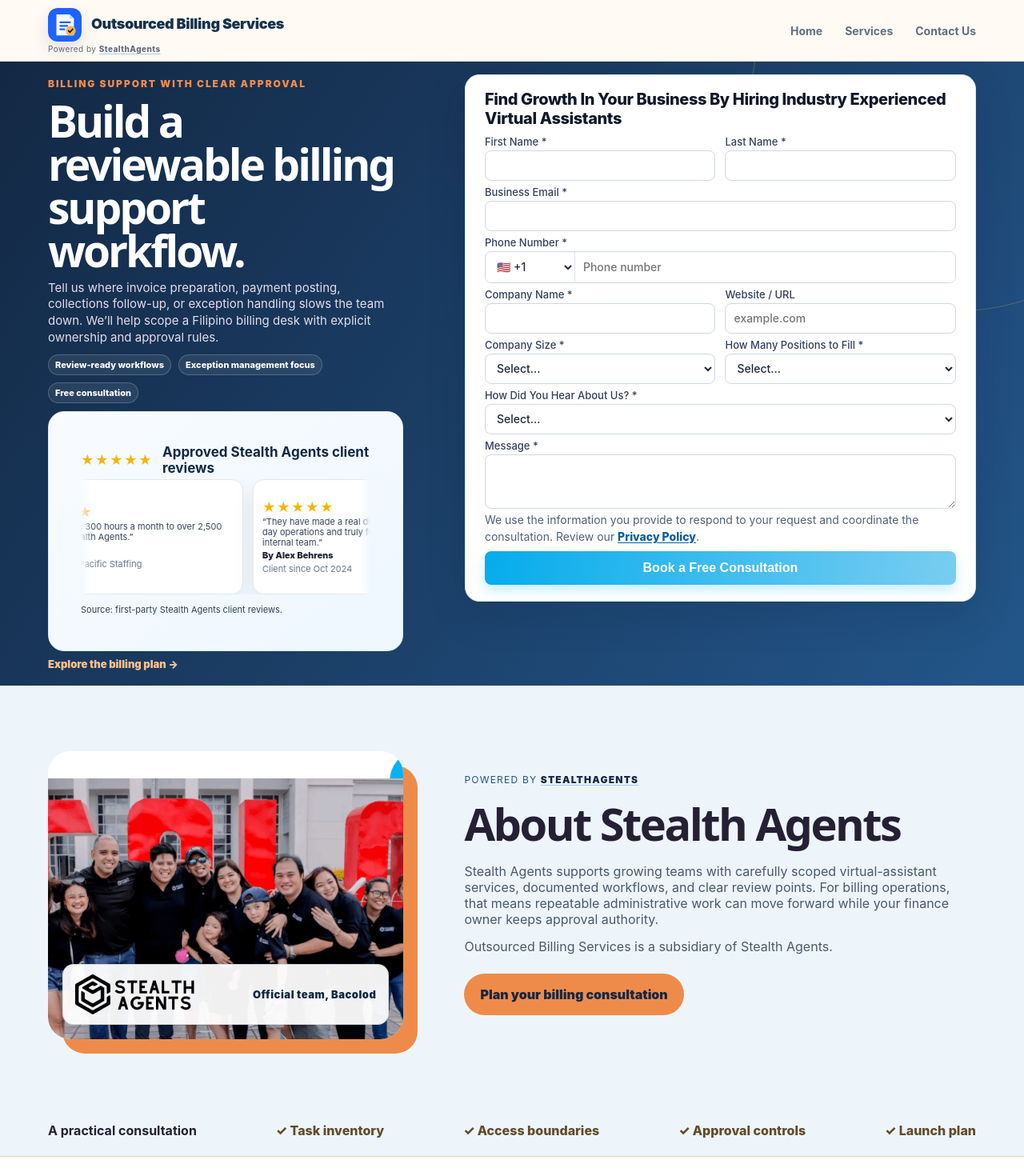
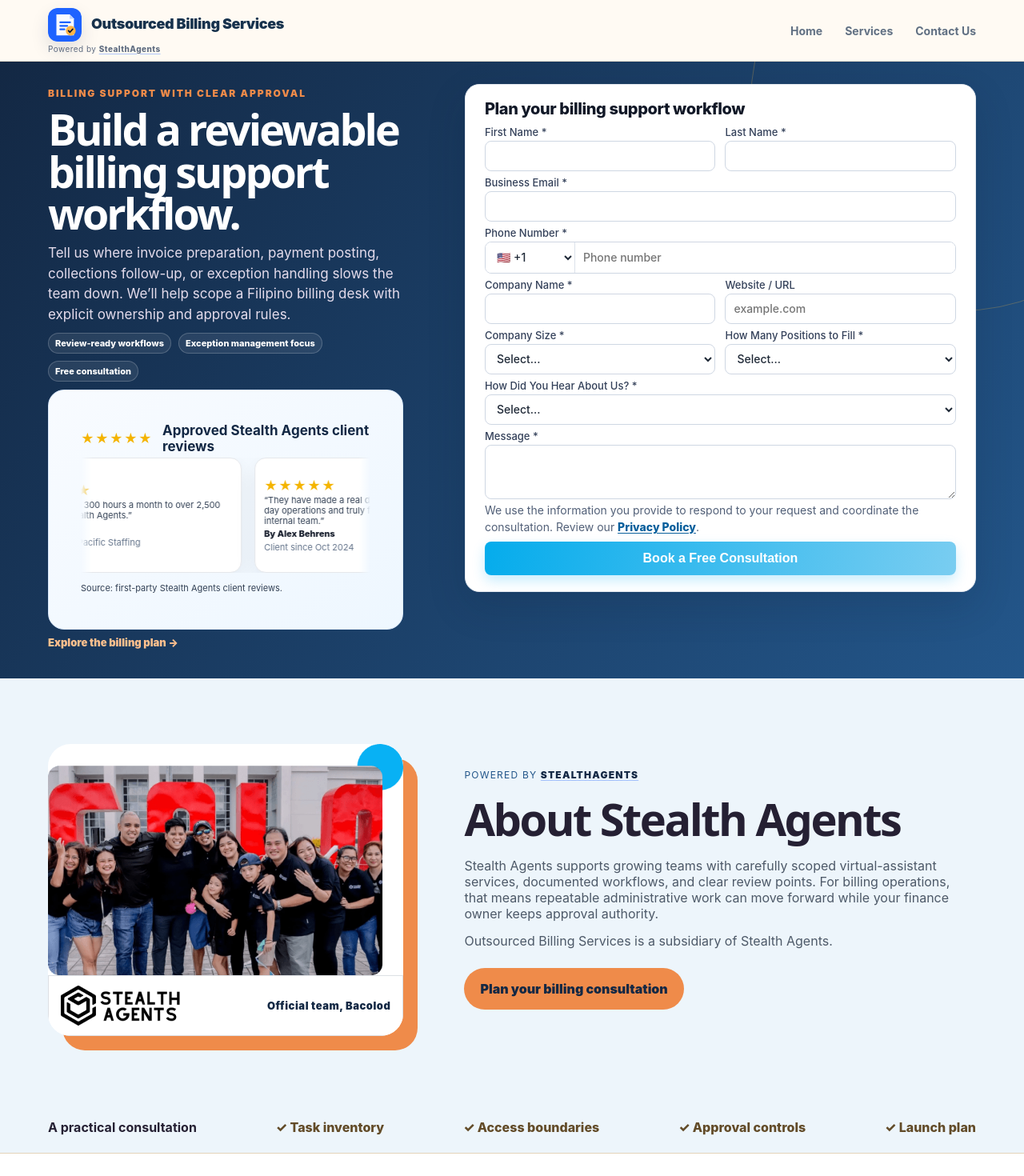
Before and after one commit to coolifystealthagents/outsourcedbillingservices, a Next.js app: page /contact-us in a window 1280 px wide. Shown: the top 1470 px of the page at 80% size. Built offline with nearby package versions, Linux system fonts and the light colour scheme.

Commit message:
Improve billing contact layout and preserve complete review loops

```diff
--- a/app/booking-components.tsx
+++ b/app/booking-components.tsx
@@ -27,13 +27,16 @@ export function TestimonialsRail({ contact = false }: { contact?: boolean }) {
       </div>
       <div className="sa-testimonial-viewport">
         <div className="sa-testimonial-track">
-          {repeated.map((review, index) => (
-            <article className="sa-testimonial-card" key={`${review.name}-${index}`} aria-hidden={index >= testimonials.length ? true : undefined}>
+          {(contact ? [testimonials, testimonials] : [repeated]).map((group, copy) => {
+            const cards = group.map((review, index) => (
+            <article className="sa-testimonial-card" key={`${review.name}-${index}`} aria-hidden={!contact && index >= testimonials.length ? true : undefined}>
               <div className="sa-testimonial-stars"><span aria-hidden="true">★★★★★</span><span className="sa-sr-only">5 out of 5 stars</span></div>
               <blockquote>“{review.quote}”</blockquote>
               <p>By {review.name}</p><small>{review.role}</small>
             </article>
-          ))}
+            ));
+            return contact ? <div className="sa-contact-review-group" key={copy} aria-hidden={copy === 1 ? true : undefined}>{cards}</div> : cards;
+          })}
         </div>
       </div>
       <p className="sa-testimonial-source">Source: <a href="https://stealthagents.com/#client-reviews" target="_blank" rel="noopener noreferrer">first-party Stealth Agents client reviews</a>.</p>
--- a/app/contact-us/StandardContactForm.tsx
+++ b/app/contact-us/StandardContactForm.tsx
@@ -69,7 +69,7 @@ export default function StandardContactForm({ endpoint = "/api/submit-lead", enc
 
   return (
     <div className="sa-form-card">
-      <h2>Find Growth In Your Business By Hiring Industry Experienced Virtual Assistants</h2>
+      <h2>Plan your billing support workflow</h2>
       <form onSubmit={submit} action={endpoint} method="post" id="contactPageForm" data-acr-managed="react">
         <input className="sa-hp" name="website_url" tabIndex={-1} autoComplete="off" aria-hidden="true" />
         <div className="sa-grid">
@@ -104,7 +104,7 @@ export default function StandardContactForm({ endpoint = "/api/submit-lead", enc
         .sa-phone select,.sa-phone input{border:0;border-radius:0;box-shadow:none!important}.sa-phone select{border-right:1px solid #dbe1ea;padding-right:8px}.sa-phone input{min-width:0}
         textarea{resize:vertical;min-height:150px}button{width:100%;border:0;border-radius:12px;background:linear-gradient(100deg,#05acec,#79cdf1);color:#fff;padding:20px 24px;font-size:21px;font-weight:700;cursor:pointer;box-shadow:0 7px 16px rgba(0,173,244,.22)}
         button:hover{filter:brightness(.98)}button:disabled{cursor:wait;opacity:.65}.privacy-notice{margin:-4px 0 0;color:#526078;font-size:14px;line-height:1.55}.privacy-notice a{color:#075f9c;font-weight:800;text-decoration:underline;text-underline-offset:2px}.sa-error{margin:0;color:#b42318;font-size:14px}.sa-hp{position:absolute!important;left:-9999px!important;width:1px!important;height:1px!important;opacity:0!important}
-        @media(min-width:981px) and (max-height:850px){.sa-form-card{padding:18px 24px 20px;border-radius:18px}h2{margin-bottom:10px;font-size:20px;line-height:1.2}form{gap:7px}.sa-grid{gap:12px}label{gap:3px;font-size:13px;line-height:1.15}input,select,textarea{min-height:38px;padding:7px 10px;border-radius:8px;font-size:14px}.sa-phone{grid-template-columns:112px 1fr;border-radius:8px}textarea{min-height:54px;max-height:68px}small{font-size:11px}button{min-height:42px;padding:9px 16px;border-radius:8px;font-size:16px}}
+        @media(min-width:981px){.sa-form-card{padding:18px 24px 20px;border-radius:18px}h2{margin-bottom:10px;font-size:20px;line-height:1.2}form{gap:7px}.sa-grid{gap:12px}label{gap:3px;font-size:13px;line-height:1.15}input,select,textarea{min-height:38px;padding:7px 10px;border-radius:8px;font-size:14px}.sa-phone{grid-template-columns:112px 1fr;border-radius:8px}textarea{min-height:54px;max-height:68px}small{font-size:11px}button{min-height:42px;padding:9px 16px;border-radius:8px;font-size:16px}}
         @media(max-width:980px){.sa-form-card{min-width:0;max-width:100%}form,.sa-grid,label,.sa-phone{min-width:0;max-width:100%}.sa-grid{grid-template-columns:repeat(2,minmax(0,1fr))}.sa-phone{grid-template-columns:146px minmax(0,1fr)}input,select,textarea,button{min-width:0;max-width:100%}}
         @media(max-width:700px){.sa-form-card{padding:26px 20px 30px;border-radius:18px}h2{font-size:25px}.sa-grid{grid-template-columns:1fr;gap:22px}label{font-size:17px}.sa-phone{grid-template-columns:122px minmax(0,1fr)}button{font-size:19px}}
       `}</style>
--- a/app/contact-us/image-fix.css
+++ b/app/contact-us/image-fix.css
@@ -1 +1,38 @@
-.tc-why img{height:auto!important}
+/* Contact-page visual corrections after all three public baseline inspections. */
+.trusted-contact .tc-about-image { min-height:0; }
+.trusted-contact .tc-about-image > .tc-team-photo { display:block; width:100%; height:auto; min-height:0; max-height:none; object-fit:contain; }
+.trusted-contact .tc-team-plate { position:static; margin:0; border-radius:0; box-shadow:none; }
+.tc-handoff { padding:28px; border:1px solid #b8cce0; border-radius:20px; background:#f1f6fb; color:#132844; }
+.tc-handoff .tc-kicker { color:#894016; }
+.tc-handoff h3 { margin:0 0 20px; font-size:26px; line-height:1.2; }
+.tc-handoff dl { margin:0; }
+.tc-handoff dl > div { padding:14px 0; border-top:1px solid #c6d4e1; }
+.tc-handoff dt { font-weight:800; }
+.tc-handoff dd { margin:5px 0 0; line-height:1.55; }
+@media(min-width:981px) {
+ .trusted-contact .tc-hero { padding:28px 0 36px; }
+ .trusted-contact .tc-copy { padding-top:4px; }
+ .trusted-contact .tc-copy h1 { font-size:clamp(38px,4.2vw,58px); }
+ .trusted-contact .tc-lead { font-size:17px; line-height:1.5; }
+}
+@media(max-width:620px) {
+ .trusted-contact .tc-copy h1 { font-size:36px; line-height:1.08; }
+ .trusted-contact .tc-lead { font-size:16px; line-height:1.5; }
+ .trusted-contact .tc-proof-row { margin:16px 0; }
+ .trusted-contact .tc-copy .sa-testimonials { padding:18px; margin-top:18px; }
+ .trusted-contact .tc-section-head,.trusted-contact .tc-check-grid { gap:24px; }
+ .trusted-contact .tc-about { padding:48px 0; }
+ .tc-handoff { padding:22px; }
+}
+
+/* Two complete equal sequences include their trailing gap at the loop boundary. */
+.sa-testimonials-contact .sa-testimonial-track { gap:0; }
+.sa-contact-review-group { display:flex; flex:none; gap:1rem; padding-right:1rem; box-sizing:border-box; }
+.sa-testimonials-contact .sa-testimonial-card { flex:none; }
+@media(prefers-reduced-motion:reduce) {
+ .sa-testimonials-contact .sa-testimonial-track { display:block; width:auto; animation:none; transform:none; }
+ .sa-contact-review-group { display:grid; grid-template-columns:minmax(0,1fr); padding-right:0; }
+ .sa-contact-review-group[aria-hidden=true] { display:none; }
+ .trusted-contact .sa-testimonials-contact .sa-testimonial-viewport { height:auto; overflow:visible; mask-image:none; -webkit-mask-image:none; }
+ .trusted-contact .sa-testimonials-contact .sa-testimonial-card { width:100%; height:auto; min-height:0; }
+}
--- a/app/contact-us/page.tsx
+++ b/app/contact-us/page.tsx
@@ -32,7 +32,7 @@ export default function ContactUsPage(){return <>
     <section className="tc-section" id="billing-support"><div className="container"><div className="tc-section-head"><div><p className="tc-kicker">Where billing support fits</p><h2>Delegate the workflow, preserve payment authority.</h2></div><p>The best outsourced billing roles use clean source inputs, visible exception queues, and a designated owner who retains approval and release authority.</p></div><div className="tc-card-grid">{services.map(([title,body])=><article key={title}><h3>{title}</h3><p>{body}</p></article>)}</div><div className="tc-inline-cta"><strong>Know which queue needs help?</strong><a href="#contactPageForm">Discuss it with our team</a></div></div></section>
     <section className="tc-testimonials"><div className="container"><p className="tc-kicker">Billing review priorities</p><h2>A billing desk that makes the queue visible.</h2><div className="tc-quote-grid">{reviewPriorities.map(([title,body])=><article key={title}><h3>{title}</h3><p>{body}</p></article>)}</div></div></section>
     <section className="tc-section"><div className="container tc-check-grid"><div><p className="tc-kicker">Capability checklist</p><h2>Controls keep billing activity reviewable.</h2><p>We’ll map the operating conditions that help outsourced billing stay accurate, responsive, and easy to review.</p></div><ul><li>Billing sources and invoice decision rules</li><li>ERP, payment, CRM, and access boundaries</li><li>Approval owners and weekly review cadence</li><li>Dispute, credit, and short-pay escalation</li><li>Account notes and source-evidence requirements</li><li>Aging targets and first-month scorecard</li></ul></div></section>
-    <section className="tc-why"><div className="container tc-why-grid"><img src="/illustrations/getillustrations/inkdex-saas-illustrations-svg/billing-dashboard.webp" width="1400" height="1400" alt="Billing specialists reviewing an organized invoice and payment dashboard"/><div><p className="tc-kicker">Why structure matters</p><h2>Every billing action should leave a decision trail.</h2><p>We shape billing support around approved inputs, named owners, secure access, and unmistakable escalation points while keeping financial controls visible.</p><a href="#contactPageForm">Scope my billing desk →</a></div></div></section>
+    <section className="tc-why"><div className="container tc-why-grid"><div className="tc-handoff" aria-labelledby="billing-handoff-title"><p className="tc-kicker">Example handoff</p><h3 id="billing-handoff-title">An invoice exception, ready for review</h3><dl><div><dt>Source</dt><dd>Approved order, delivery record, and invoice reference</dd></div><div><dt>Exception</dt><dd>Customer payment differs from the invoice balance</dd></div><div><dt>Assistant prepares</dt><dd>Matched remittance, discrepancy note, and proposed next step</dd></div><div><dt>Finance owner decides</dt><dd>Approve a correction or credit, or request more evidence</dd></div><div><dt>Close the loop</dt><dd>Record the decision, update the queue, and retain the source references</dd></div></dl></div><div><p className="tc-kicker">Why structure matters</p><h2>Every billing action should leave a decision trail.</h2><p>We shape billing support around approved inputs, named owners, secure access, and unmistakable escalation points while keeping financial controls visible.</p><a href="#contactPageForm">Scope my billing desk →</a></div></div></section>
     <section className="container tc-final"><div><p className="tc-kicker">A better billing brief</p><h2>Build billing support your finance team can confidently review.</h2><p>Share your billing queue, systems, approval rules, and goals. We’ll help define the desk and next steps.</p></div><a href="#contactPageForm">Book a free consultation</a></section>
   </main><Footer/>
 </>}
```
